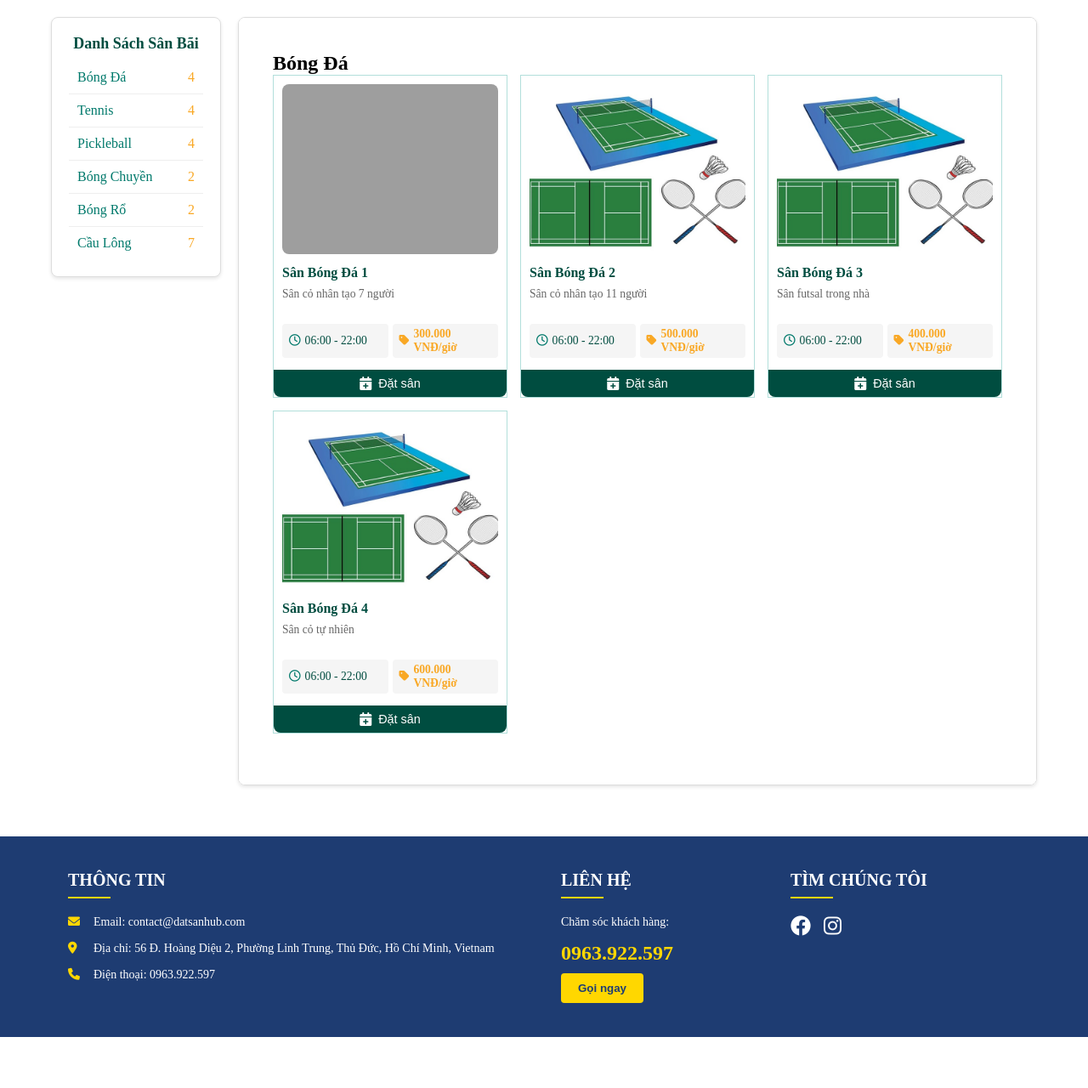
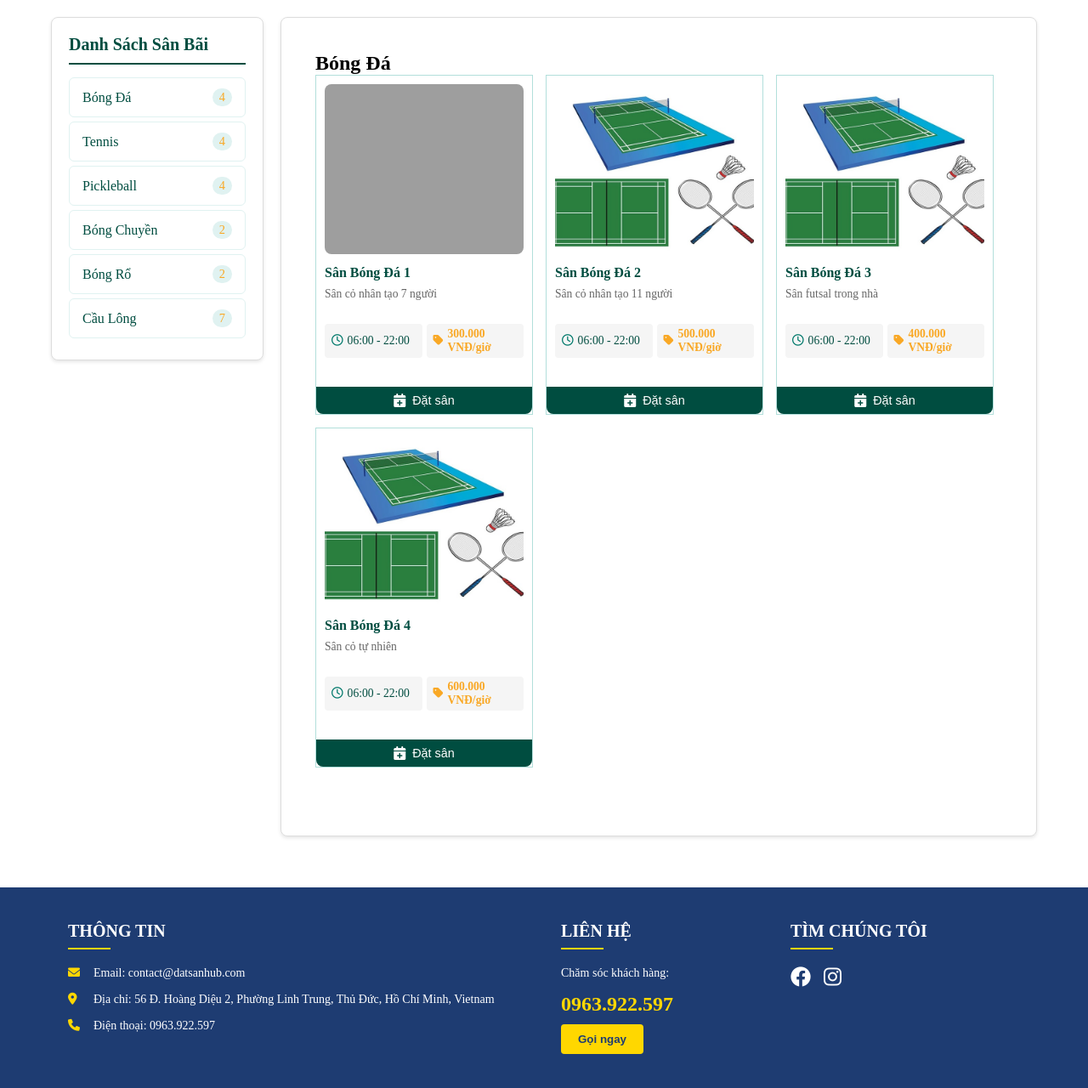
Before and after one commit to Josesluvmoney/DatSanHub, a PHP site: page /danhsachsanbai.php in a window 1280 px wide. Shown: the part 58-1338 px from the top of the page at 85% size. Before the commit the page ends 1278 px from the top, so only its background shows below. Run offline with PHP 8.4, Linux system fonts and the light colour scheme; data comes from the database, SQL or seed files in the repository; grey boxes are pictures that could not be loaded.

Commit message:
Update CSS

```diff
--- a/danhsachsanbai.php
+++ b/danhsachsanbai.php
@@ -56,7 +56,7 @@ $basketballCourts = getCourtsByType($conn, 'basketball');
             border: 1px solid #ddd;
             border-radius: 8px;
             box-shadow: 0 2px 4px rgba(0, 0, 0, 0.1);
-            width: 200px;
+            width: 250px;
             padding: 20px;
             position: sticky;
             top: 20px;
@@ -65,36 +65,59 @@ $basketballCourts = getCourtsByType($conn, 'basketball');
         }
 
         .sidebar h1 {
-            font-size: 18px;
+            font-size: 20px;
             color: #004d40;
-            margin-bottom: 10px;
-            text-align: center;
+            margin-bottom: 15px;
+            padding-bottom: 10px;
+            border-bottom: 2px solid #004d40;
+            text-align: left;
         }
 
         .sport-select {
-            color: #004d40;
+            list-style: none;
+            padding: 0;
+            margin: 0;
         }
 
         .sport-option {
+            padding: 12px 15px;
+            cursor: pointer;
+            border-radius: 6px;
+            margin-bottom: 5px;
+            transition: all 0.3s ease;
             display: flex;
             justify-content: space-between;
             align-items: center;
-            padding: 10px;
-            border-bottom: 1px solid #eee;
-            cursor: pointer;
-            color: #00796b;
-        }
-
-        .sport-option:last-child {
-            border-bottom: none;
+            color: #004d40;
+            border: 1px solid #e0f2f1;
+            font-size: 1em;
         }
 
         .sport-option:hover {
-            background-color: #f0f0f0;
+            background-color: #e0f2f1;
+        }
+
+        .sport-option.active {
+            background-color: #004d40;
+            color: white;
+            border-color: #004d40;
         }
 
         .sport-option span {
             color: #f9a825;
+            font-weight: 500;
+        }
+
+        .sport-option span {
+            background-color: #e0f2f1;
+            padding: 2px 8px;
+            border-radius: 12px;
+            font-size: 0.9em;
+        }
+
+        .sport-option.active span {
+            background-color: rgba(255, 255, 255, 0.2);
+            color: white;
         }
 
         .main-content {
@@ -105,8 +128,7 @@ $basketballCourts = getCourtsByType($conn, 'basketball');
             border-radius: 8px;
             box-shadow: 0 2px 4px rgba(0, 0, 0, 0.1);
             padding: 20px;
-            min-height: 800px;
-            height: 100%;
+            min-height: 900px;
             position: relative;
             overflow-x: hidden;
         }
@@ -114,31 +136,52 @@ $basketballCourts = getCourtsByType($conn, 'basketball');
         .sport-type {
             position: absolute;
             width: 100%;
-            height: 100%;
+            min-height: 900px;
             opacity: 0;
             visibility: hidden;
-            transition: opacity 0.3s ease, visibility 0.3s ease;
+            display: none;
             padding: 20px;
         }
 
         .sport-type.active {
             opacity: 1;
             visibility: visible;
+            display: block;
             position: relative;
         }
 
         .courts {
-            min-height: 600px;
+            min-height: 800px;
             display: grid;
             grid-template-columns: repeat(3, 1fr);
             gap: 15px;
-            align-content: flex-start;
+            align-content: start;
             padding-bottom: 20px;
+            padding-right: 10px;
+            margin-bottom: 20px;
+        }
+
+        .courts::-webkit-scrollbar {
+            width: 8px;
+        }
+
+        .courts::-webkit-scrollbar-track {
+            background: #f1f1f1;
+            border-radius: 4px;
+        }
+
+        .courts::-webkit-scrollbar-thumb {
+            background: #004d40;
+            border-radius: 4px;
+        }
+
+        .courts::-webkit-scrollbar-thumb:hover {
+            background: #00695c;
         }
 
         .court {
             width: 100%;
-            height: 380px;
+            height: 400px;
             margin: 0;
             padding: 10px;
             background-color: #ffffff;
@@ -148,6 +191,7 @@ $basketballCourts = getCourtsByType($conn, 'basketball');
             gap: 5px;
             transition: transform 0.2s;
             position: relative;
+            box-sizing: border-box;
         }
 
         .court:hover {
@@ -322,19 +366,20 @@ $basketballCourts = getCourtsByType($conn, 'basketball');
         }
 
         .sport-type {
-            transform: translateX(100%);
-            transition: transform 0.3s ease, opacity 0.3s ease;
             position: absolute;
-            top: 0;
-            left: 0;
             width: 100%;
+            min-height: 900px;
+            opacity: 0;
+            visibility: hidden;
+            display: none;
+            padding: 20px;
         }
 
         .sport-type.active {
-            transform: translateX(0);
-            position: relative;
             opacity: 1;
             visibility: visible;
+            display: block;
+            position: relative;
         }
 
         .sidebar {
@@ -346,8 +391,22 @@ $basketballCourts = getCourtsByType($conn, 'basketball');
 
         .sections-container {
             position: relative;
-            min-height: 800px;
+            min-height: 900px;
+            height: 100%;
             width: 100%;
+        }
+
+        .navbar {
+            position: relative;
+            z-index: 9999;
+        }
+
+        .notification-popup {
+            z-index: 9998;
+        }
+
+        .notification-overlay {
+            z-index: 9997;
         }
     </style>
 </head>
@@ -748,15 +807,19 @@ $basketballCourts = getCourtsByType($conn, 'basketball');
     <script>
         document.querySelectorAll('.sport-option').forEach(option => {
             option.addEventListener('click', function() {
+                document.querySelectorAll('.sport-option').forEach(o => {
+                    o.classList.remove('active');
+                });
+
+                this.classList.add('active');
+
                 const selectedSport = this.getAttribute('data-sport');
                 const sections = document.querySelectorAll('.sport-type');
 
                 sections.forEach(section => {
                     if (section.id === selectedSport) {
-                        section.style.transform = 'translateX(0)';
                         section.classList.add('active');
                     } else {
-                        section.style.transform = 'translateX(100%)';
                         section.classList.remove('active');
                     }
                 });
```
Lines whose indentation alone changed are shown as unchanged.
